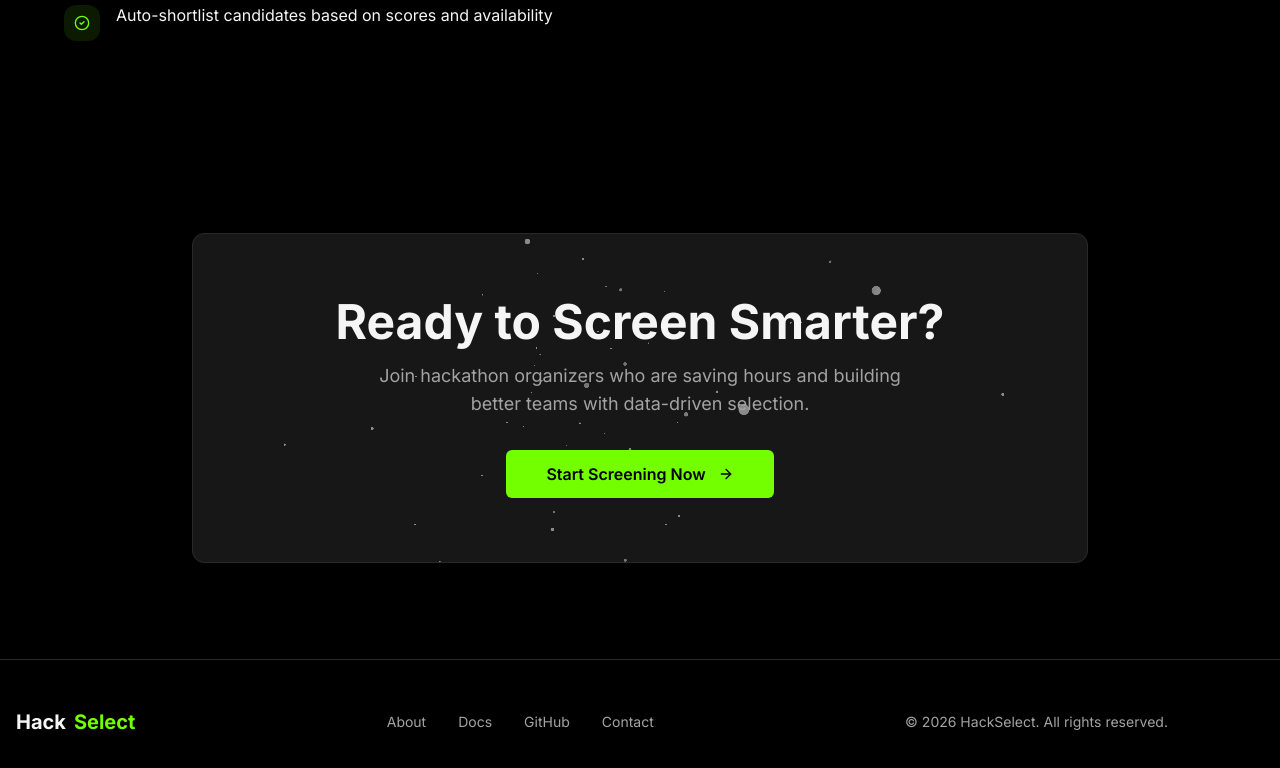
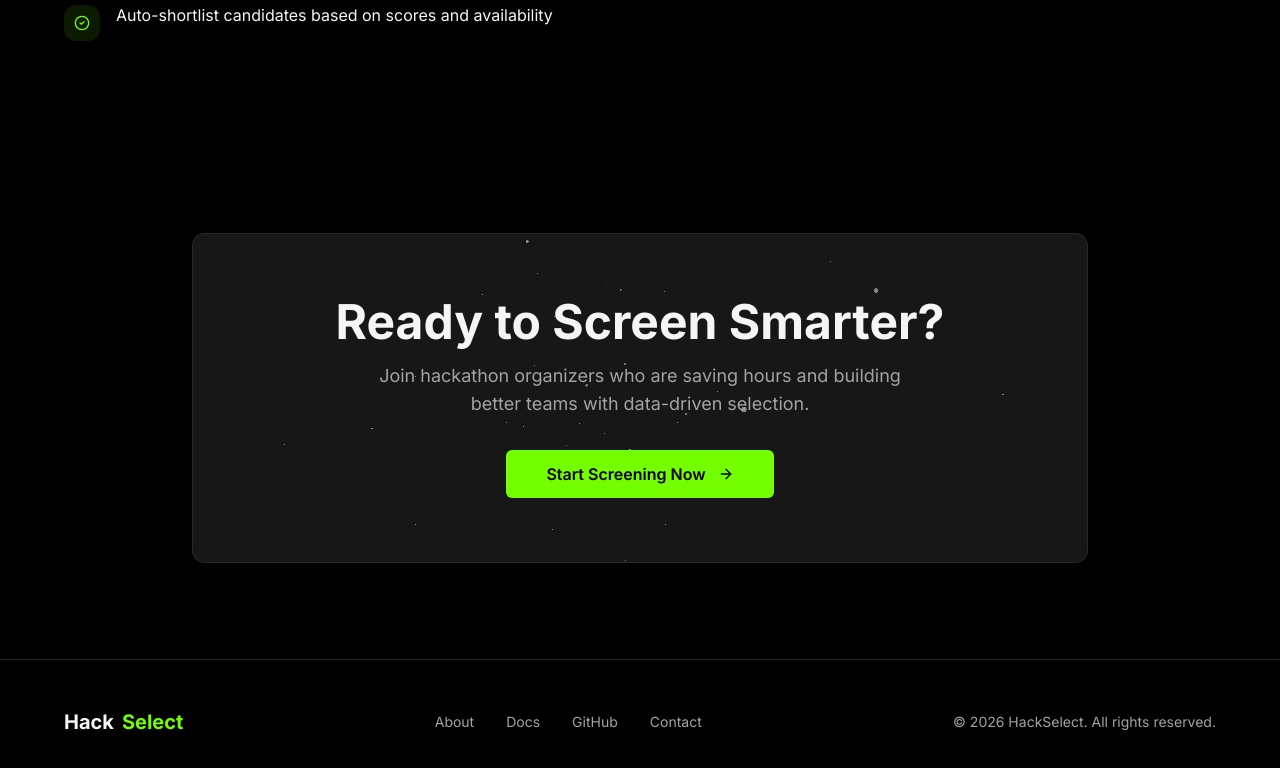
Before and after one commit to Mahir-o4/HackSelect, a Next.js app in the folder webapp/: page / in a window 1280 px wide. Shown: the part 3907-4675 px from the top of the page. Built offline with nearby package versions, Linux system fonts and the light colour scheme.

Commit message:
auth pages added and works

```diff
--- a/webapp/components/landing/CTASection.tsx
+++ b/webapp/components/landing/CTASection.tsx
@@ -1,8 +1,9 @@
 "use client";
 import { motion } from "framer-motion";
 import { Button } from "@/components/ui/button";
-import { ArrowRight } from "lucide-react";
+import { ArrowRight} from "lucide-react";
 import Particles from "./Particles";
+import Link from "next/link";
 
 const CTASection = () => {
   return (
@@ -23,7 +24,7 @@ const CTASection = () => {
               particleCount={100}
               particleSpread={10}
               speed={0.3}
-              particleBaseSize={100}
+              particleBaseSize={50}
 
               alphaParticles
               disableRotation={false}
@@ -38,9 +39,11 @@ const CTASection = () => {
             <p className="text-muted-foreground text-lg mb-8 max-w-xl mx-auto">
               Join hackathon organizers who are saving hours and building better teams with data-driven selection.
             </p>
-            <Button variant="hero" size="lg" className="text-base px-10 py-6">
-              Start Screening Now <ArrowRight className="ml-1 w-4 h-4" />
-            </Button>
+            <Link href="/auth/signup">
+              <Button variant="hero" size="lg" className="text-base px-10 py-6">
+                Start Screening Now <ArrowRight className="ml-1 w-4 h-4" />
+              </Button>
+            </Link>
           </div>
         </motion.div>
       </div>
--- a/webapp/components/landing/Footer.tsx
+++ b/webapp/components/landing/Footer.tsx
@@ -1,5 +1,5 @@
 const Footer = () => (
-  <footer className="border-t border-border py-12 px-4">
+  <footer className="border-t border-border py-12 px-4 flex items-center justify-center">
     <div className="container max-w-6xl">
       <div className="flex flex-col md:flex-row items-center justify-between gap-6">
         <div className="flex items-center gap-2">
--- a/webapp/components/landing/HeroSection.tsx
+++ b/webapp/components/landing/HeroSection.tsx
@@ -21,7 +21,7 @@ const HeroSection = () => {
     <section className="relative min-h-screen flex items-center justify-center overflow-hidden">
       <ParticlesBackground />
       {/* Glow effect */}
-      <div className="absolute top-1/2 left-1/2 -translate-x-1/2 -translate-y-1/2 w-[600px] h-[600px] rounded-full animate-pulse-glow" style={{ background: "var(--gradient-glow)" }} />
+      <div className="absolute top-1/2 left-1/2 -translate-x-1/2 -translate-y-1/2 w-150 h-150 rounded-full animate-pulse-glow" style={{ background: "var(--gradient-glow)" }} />
 
       <div className="relative z-10 container max-w-4xl text-center px-4">
         <motion.div
```
